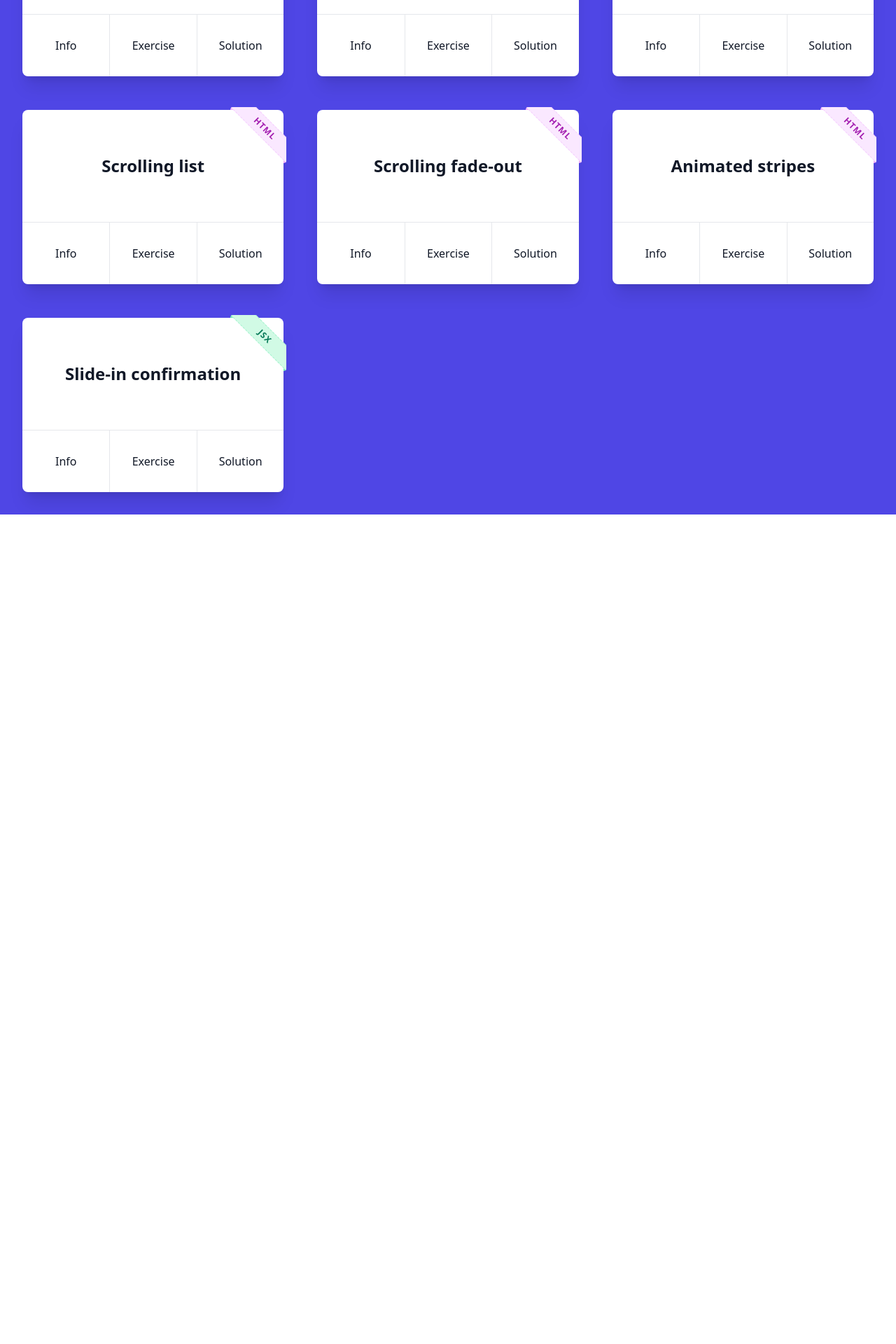
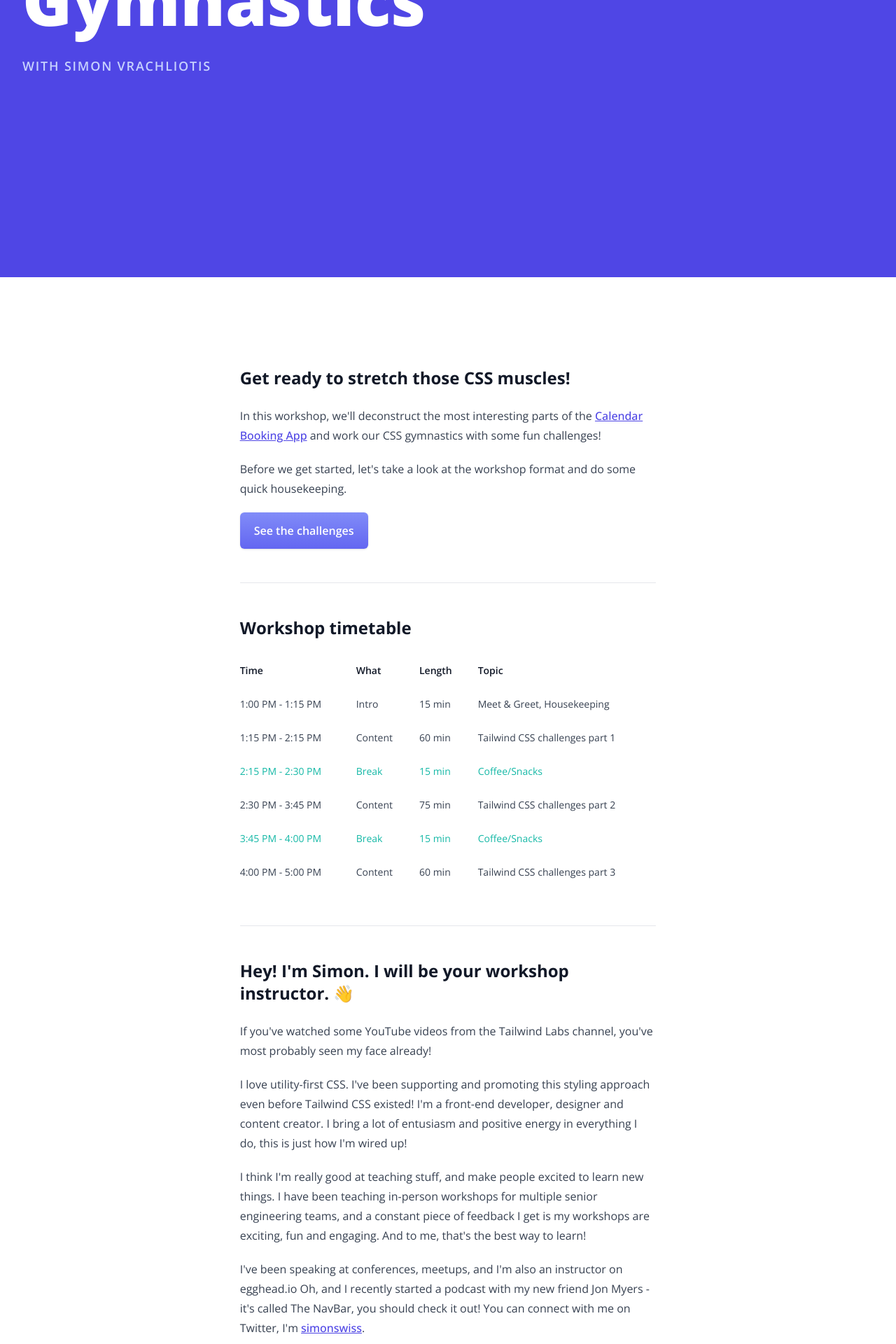
Before and after one commit to pro-tailwind/workshop-gymnastics-companion-site, a Next.js app: page / in a window 1280 px wide. Shown: the part 480-2400 px from the top of the page at 70% size. Before the commit the page ends 1215 px from the top, so only its background shows below. Built offline with nearby package versions, Linux system fonts and the light colour scheme.

Commit message:
Landing page WIP

```diff
--- /dev/null
+++ b/pages/_document.js
@@ -0,0 +1,20 @@
+import { Html, Head, Main, NextScript } from 'next/document'
+
+export default function Document() {
+  return (
+    <Html>
+      <Head>
+        <link rel="preconnect" href="https://fonts.googleapis.com" />
+        <link rel="preconnect" href="https://fonts.gstatic.com" crossOrigin="true" />
+        <link
+          href="https://fonts.googleapis.com/css2?family=Open+Sans:wght@400;500;600;700;800&display=swap"
+          rel="stylesheet"
+        />
+      </Head>
+      <body className="antialiased">
+        <Main />
+        <NextScript />
+      </body>
+    </Html>
+  )
+}
--- a/pages/index.js
+++ b/pages/index.js
@@ -1,113 +1,129 @@
 import cx from 'clsx'
 import Link from 'next/link'
+import ReactMarkdown from 'react-markdown'
 
 import { lessons } from '../data'
 
 export default function App() {
   return (
-    <div className="min-h-screen overflow-hidden bg-indigo-600">
-      <div className="mx-auto mt-24 max-w-7xl p-8">
-        <h1 className="text-4xl font-bold text-white">Pro Tailwind – Advanced Gymnastics</h1>
-        <p className="mt-6 max-w-prose text-lg font-medium text-indigo-50/75">
-          Lorem, ipsum dolor sit amet consectetur adipisicing elit. Doloribus, sed animi recusandae
-          consequuntur quis et eveniet nulla. Maxime mollitia eaque harum quasi molestiae, nihil ab,
-          asperiores illo, fugiat vel optio.
-        </p>
+    <>
+      <div className="overflow-hidden bg-indigo-600">
+        <div className="mx-auto max-w-7xl p-8">
+          <div className="py-24 lg:py-64">
+            <div className="relative">
+              <span className="absolute top-0 left-0 rounded-full bg-indigo-400 px-4 py-1 font-bold uppercase tracking-widest text-white">
+                1-day Workshop
+              </span>
+              <h1 className="max-w-2xl pt-12 text-5xl font-black text-white lg:text-8xl">
+                Tailwind CSS Gymnastics
+              </h1>
+              <p className="mt-4 text-lg font-semibold uppercase tracking-widest text-indigo-200 lg:mt-8">
+                with Simon Vrachliotis
+              </p>
+            </div>
+          </div>
+        </div>
+      </div>
+      <div>
+        <div className="mx-auto max-w-7xl p-8 py-16 md:py-24 lg:py-32">
+          <div className="prose prose-indigo mx-auto max-w-prose">
+            <h2>Get ready to stretch those CSS muscles!</h2>
+            <p>
+              In this workshop, we'll deconstruct the most interesting parts of the{' '}
+              <a href="#">Calendar Booking App</a> and work our CSS gymnastics with some fun
+              challenges!
+            </p>
+            <p>
+              Before we get started, let's take a look at the workshop format and do some quick
+              housekeeping.
+            </p>
+            <Link href="/challenges">
+              <a className="inline-block rounded-md bg-gradient-to-t from-indigo-500 to-indigo-400 px-5 py-3 font-semibold text-white no-underline shadow hover:from-indigo-400 hover:to-indigo-500">
+                See the challenges
+              </a>
+            </Link>
 
-        <ul className="mt-16 grid grid-cols-3 gap-12">
-          {lessons.map((lesson) => (
-            <li key={lesson.name} className="relative">
-              <Ribbon
-                color={lesson.language === 'HTML' ? 'fuchsia' : 'emerald'}
-                position="top-right"
-              >
-                {lesson.language}
-              </Ribbon>
+            <hr />
+            <h2>Workshop timetable</h2>
+            <table className="-mx-2 border-separate border-spacing-2">
+              <thead>
+                <tr>
+                  <th className="text-left">Time</th>
+                  <th className="text-left">What</th>
+                  <th className="text-left">Length</th>
+                  <th className="text-left">Topic</th>
+                </tr>
+              </thead>
+              <tbody>
+                <tr>
+                  <td>1:00 PM - 1:15 PM</td>
+                  <td>Intro</td>
+                  <td>15 min</td>
+                  <td>Meet & Greet, Housekeeping</td>
+                </tr>
+                <tr>
+                  <td>1:15 PM - 2:15 PM</td>
+                  <td>Content</td>
+                  <td>60 min</td>
+                  <td>Tailwind CSS challenges part 1</td>
+                </tr>
+                <tr className="text-teal-500">
+                  <td>2:15 PM - 2:30 PM</td>
+                  <td>Break</td>
+                  <td>15 min</td>
+                  <td>Coffee/Snacks</td>
+                </tr>
+                <tr>
+                  <td>2:30 PM - 3:45 PM</td>
+                  <td>Content</td>
+                  <td>75 min</td>
+                  <td>Tailwind CSS challenges part 2</td>
+                </tr>
+                <tr className="text-teal-500">
+                  <td>3:45 PM - 4:00 PM</td>
+                  <td>Break</td>
+                  <td>15 min</td>
+                  <td>Coffee/Snacks</td>
+                </tr>
+                <tr>
+                  <td>4:00 PM - 5:00 PM</td>
+                  <td>Content</td>
+                  <td>60 min</td>
+                  <td>Tailwind CSS challenges part 3</td>
+                </tr>
+              </tbody>
+            </table>
 
-              <div className="w-full overflow-hidden rounded-lg bg-white shadow-xl">
-                <h2 className="py-16 px-6 text-center text-2xl font-semibold text-gray-900">
-                  {lesson.name}
-                </h2>
-                <div className="grid w-full grid-cols-3 divide-x border-t">
-                  <Link href={`/exercises/${lesson.folder}/info`}>
-                    <a className="grid place-items-center py-8 font-medium text-gray-900 hover:bg-teal-300 hover:text-teal-900 hover:underline">
-                      Info
-                    </a>
-                  </Link>
-                  <Link href={`/exercises/${lesson.folder}`}>
-                    <a className="grid place-items-center py-8 font-medium text-gray-900 hover:bg-teal-300 hover:text-teal-900 hover:underline">
-                      Exercise
-                    </a>
-                  </Link>
-                  <Link href={`/solutions/${lesson.folder}`}>
-                    <a className="grid place-items-center py-8 font-medium text-gray-900 hover:bg-teal-300 hover:text-teal-900 hover:underline">
-                      Solution
-                    </a>
-                  </Link>
-                </div>
-              </div>
-            </li>
-          ))}
-        </ul>
+            <hr />
+            <h2>Hey! I'm Simon. I will be your workshop instructor. 👋</h2>
+            <p>
+              If you've watched some YouTube videos from the Tailwind Labs channel, you've most
+              probably seen my face already!
+            </p>
+            <p>
+              I love utility-first CSS. I've been supporting and promoting this styling approach
+              even before Tailwind CSS existed! I'm a front-end developer, designer and content
+              creator. I bring a lot of entusiasm and positive energy in everything I do, this is
+              just how I'm wired up!
+            </p>
+
+            <p>
+              I think I'm really good at teaching stuff, and make people excited to learn new
+              things. I have been teaching in-person workshops for multiple senior engineering
+              teams, and a constant piece of feedback I get is my workshops are exciting, fun and
+              engaging. And to me, that's the best way to learn!
+            </p>
+
+            <p>
+              I've been speaking at conferences, meetups, and I'm also an instructor on egghead.io
+              Oh, and I recently started a podcast with my new friend Jon Myers - it's called The
+              NavBar, you should check it out! You can connect with me on Twitter, I'm{' '}
+              <a href="https://twitter.com/simonswiss">simonswiss</a>.
+            </p>
+            <p>I'm super excited to dive into this workshop with you.</p>
+          </div>
+        </div>
       </div>
-    </div>
+    </>
   )
 }
-
-function Ribbon({ color, position, children }) {
-  const colorStyles = {
-    emerald: {
-      bg: 'bg-emerald-100',
-      backdrop: 'bg-emerald-300',
-      border: 'border-emerald-200',
-      text: 'text-emerald-700',
-    },
-    fuchsia: {
-      bg: 'bg-fuchsia-100',
-      backdrop: 'bg-fuchsia-300',
-      border: 'border-fuchsia-200',
-      text: 'text-fuchsia-700',
-    },
-  }[color]
-
-  const positionStyles = {
-    'top-right': {
-      wrapper: '-top-1 -right-1',
-      backdrop1: 'top-0 left-0',
-      backdrop2: 'bottom-0 right-0',
-      banner: 'bottom-0 right-0 origin-bottom-right rotate-45',
-    },
-    'top-left': {
-      wrapper: '-top-1 -left-1',
-      backdrop1: 'bottom-0 left-0',
-      backdrop2: 'top-0 right-0',
-      banner: 'bottom-0 left-0 origin-bottom-left -rotate-45',
-    },
-  }[position]
-
-  return (
-    <div
-      className={cx('absolute aspect-square w-20 overflow-hidden rounded', positionStyles.wrapper)}
-    >
-      <div className={cx('absolute h-1 w-1', colorStyles.backdrop, positionStyles.backdrop1)}></div>
-      <div className={cx('absolute h-1 w-1', colorStyles.backdrop, positionStyles.backdrop2)}></div>
-      <div
-        className={cx(
-          'absolute w-[141.42%] border border-dashed',
-          colorStyles.border,
-          colorStyles.bg,
-          positionStyles.banner
-        )}
-      >
-        <p
-          className={cx(
-            'py-1 text-center text-xs font-bold uppercase tracking-widest',
-            colorStyles.text
-          )}
-        >
-          {children}
-        </p>
-      </div>
-    </div>
-  )
-}
--- a/tailwind.config.js
+++ b/tailwind.config.js
@@ -1,3 +1,5 @@
+const defaultTheme = require('tailwindcss/defaultTheme')
+
 /** @type {import('tailwindcss').Config} */
 module.exports = {
   content: [
@@ -5,7 +7,11 @@ module.exports = {
     './workshop/{exercises,solutions}/**/*.{js,jsx,ts,tsx,html}',
   ],
   theme: {
-    extend: {},
+    extend: {
+      fontFamily: {
+        sans: ['Open Sans', 'sans-serif', ...defaultTheme.fontFamily.sans],
+      },
+    },
   },
   plugins: [require('./bgStripesPlugin'), require('@tailwindcss/typography')],
 }
```
Also changed, not shown: pages/challenges.js (added, +113 -0 lines).
